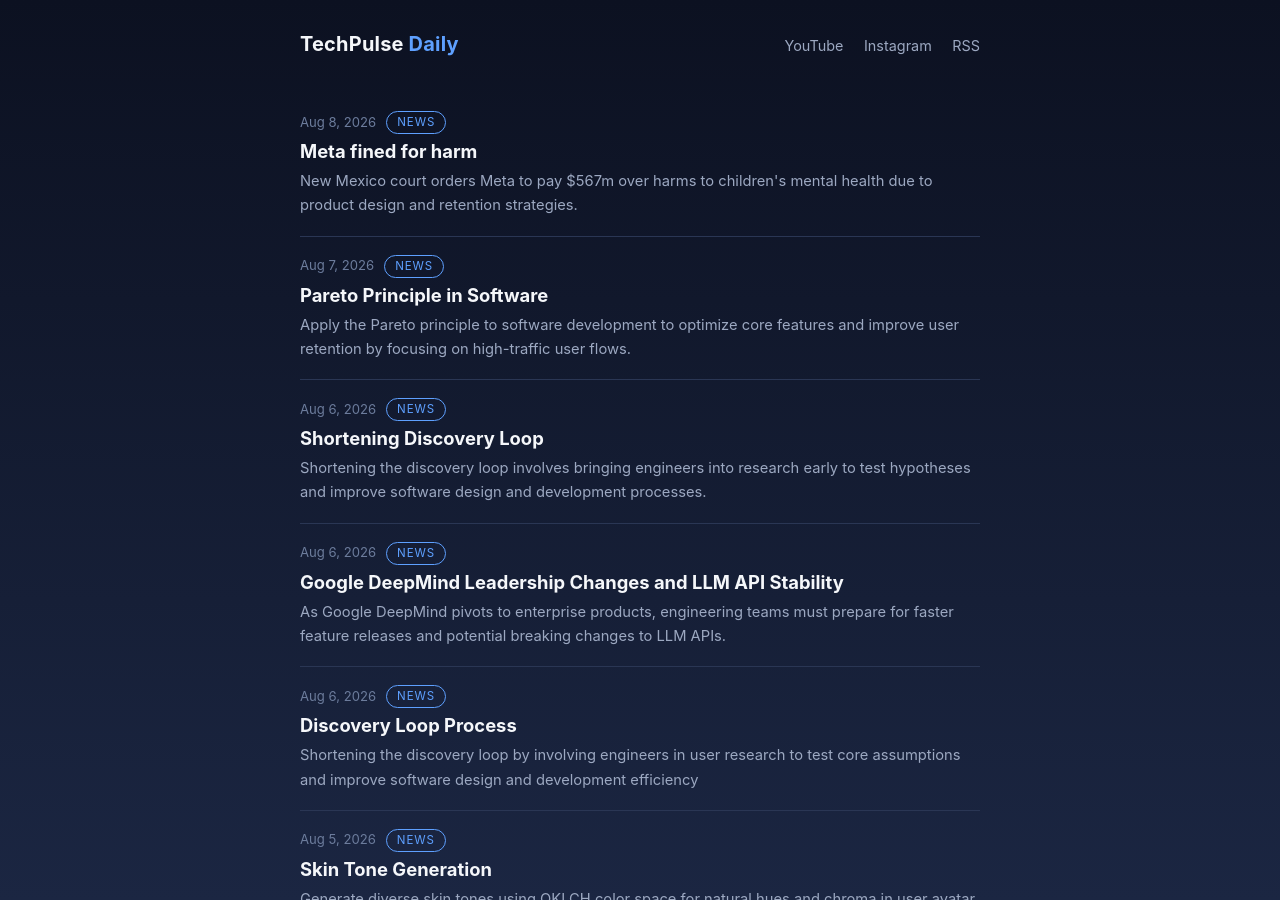
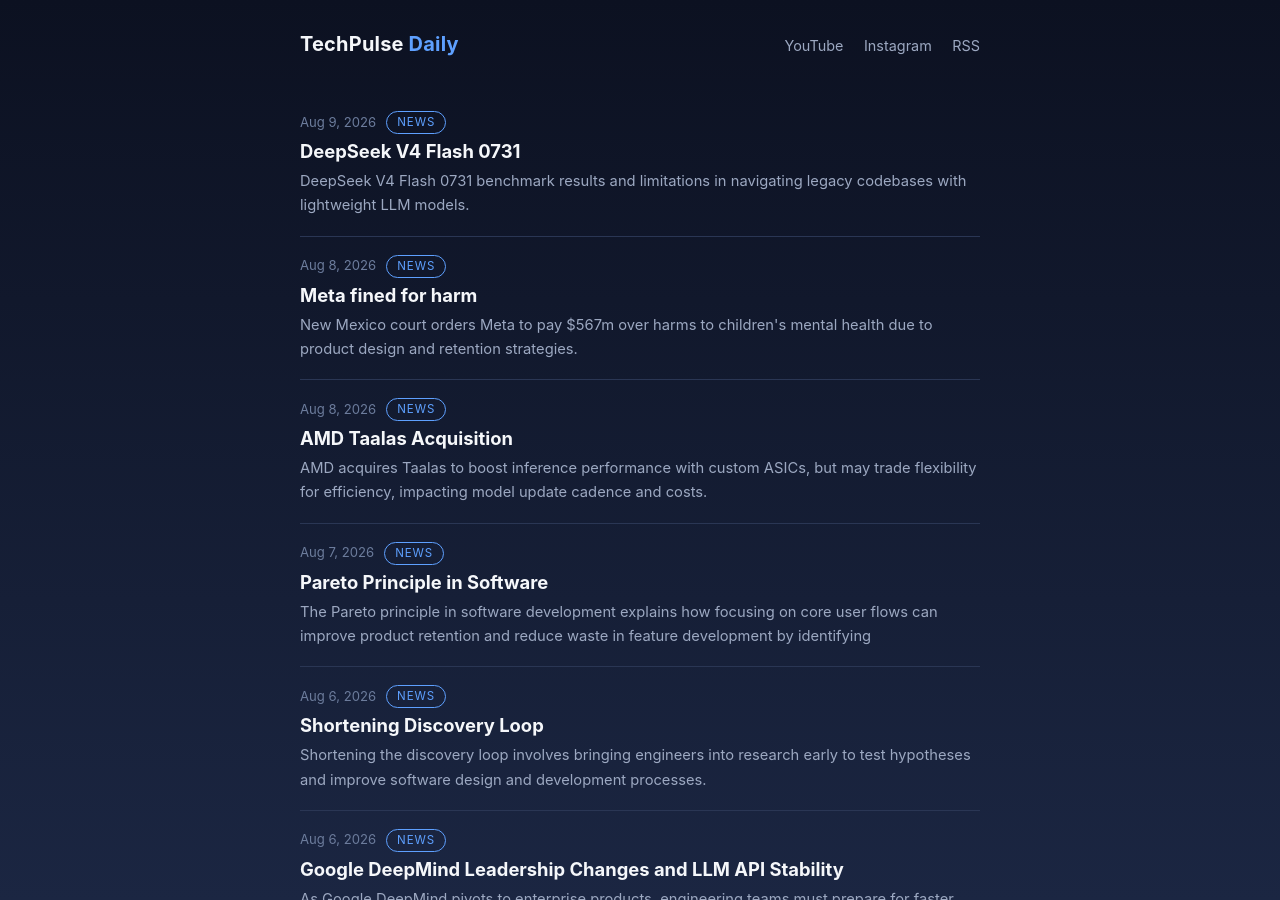
Before and after one commit to AI-Era-1729/AI-Era-1729.github.io, a Jekyll site: the page built from index.html, in a window 1280 px wide and 900 px high. Built offline with Jekyll 4.4.1, drawn with Linux system fonts in a browser that asks for light colours; some of the changed lines change nothing that is shown.

Commit message:
blog: sync 2026-08-13 05:48 UTC

```diff
--- a/_posts/2026-08-07-pareto-principle-in-software.md
+++ b/_posts/2026-08-07-pareto-principle-in-software.md
@@ -1,7 +1,7 @@
 ---
 layout: post
 title: "Pareto Principle in Software"
-description: "Apply the Pareto principle to software development to optimize core features and improve user retention by focusing on high-traffic user flows."
+description: "The Pareto principle in software development explains how focusing on core user flows can improve product retention and reduce waste in feature development by identifying"
 date: 2026-08-07
 categories: [news]
 ---
--- /dev/null
+++ b/_posts/2026-08-08-amd-taalas-acquisition.md
@@ -0,0 +1,21 @@
+---
+layout: post
+title: "AMD Taalas Acquisition"
+description: "AMD acquires Taalas to boost inference performance with custom ASICs, but may trade flexibility for efficiency, impacting model update cadence and costs."
+date: 2026-08-08
+categories: [news]
+---
+
+Etching LLM weights directly into silicon makes inference fast and cheap, but it misjudges how fast software architectures change.
+
+AMD acquiring Taalas highlights a growing push to hardcode models into custom ASICs. Moving from general GPUs to hardwired silicon cuts latency and power by orders of magnitude. For teams paying heavy GPU bills to serve production inference, that efficiency sounds ideal.
+
+But hardware cycles run on years, while AI models iterate every few weeks. If you bake specific weights or attention mechanisms directly into silicon, a simple shift in architecture makes your custom hardware obsolete overnight. (I once spent two sprints optimizing an in-memory caching layer for an API endpoint that got deleted the next month.)
+
+Extreme specialization always trades off flexibility. Hardware-etched models work when a workload is stable for five years, like H.264 video decoding. Right now, almost no team's AI stack stays stable for five months.
+
+This week, audit your inference costs against your model update cadence. Focus on software-level quantization and batching before betting on rigid architecture optimizations.
+
+## Sources
+
+- [https://www.theregister.com/systems/2026/08/06/amd-acquires-ai-chip-startup-taalas-to-boost-inference-performance-by-etching-models-into-silicon/5284344](https://www.theregister.com/systems/2026/08/06/amd-acquires-ai-chip-startup-taalas-to-boost-inference-performance-by-etching-models-into-silicon/5284344)
--- /dev/null
+++ b/_posts/2026-08-09-deepseek-v4-flash-0731.md
@@ -0,0 +1,21 @@
+---
+layout: post
+title: "DeepSeek V4 Flash 0731"
+description: "DeepSeek V4 Flash 0731 benchmark results and limitations in navigating legacy codebases with lightweight LLM models."
+date: 2026-08-09
+categories: [news]
+---
+
+High benchmark scores on abstract reasoning don't mean an LLM can navigate your legacy codebase.
+
+DeepSeek V4 Flash hit strong numbers on the ARC Prize benchmark. It shows smaller, faster models are getting remarkably better at pure logic without massive compute costs. That makes agentic loops significantly cheaper to run.
+
+But sandbox reasoning isn't the same as shipping production features. (My own early attempts at running automated agent loops mostly succeeded at inventing clean fixes for problems that didn't exist.) In practice, model capability matters less than the strict constraints you build around it.
+
+The limit with these lightweight models is context degradation. They excel at isolated logic tasks, but throw an ambiguous 50-file repo context at them and the extra speed just yields subtle bugs faster.
+
+This week, pick one narrow, well-bounded background task—like validating database migration scripts—and benchmark a fast reasoning model against your current baseline.
+
+## Sources
+
+- [https://arcprize.org/results/deepseek-v4-flash-0731](https://arcprize.org/results/deepseek-v4-flash-0731)
```
